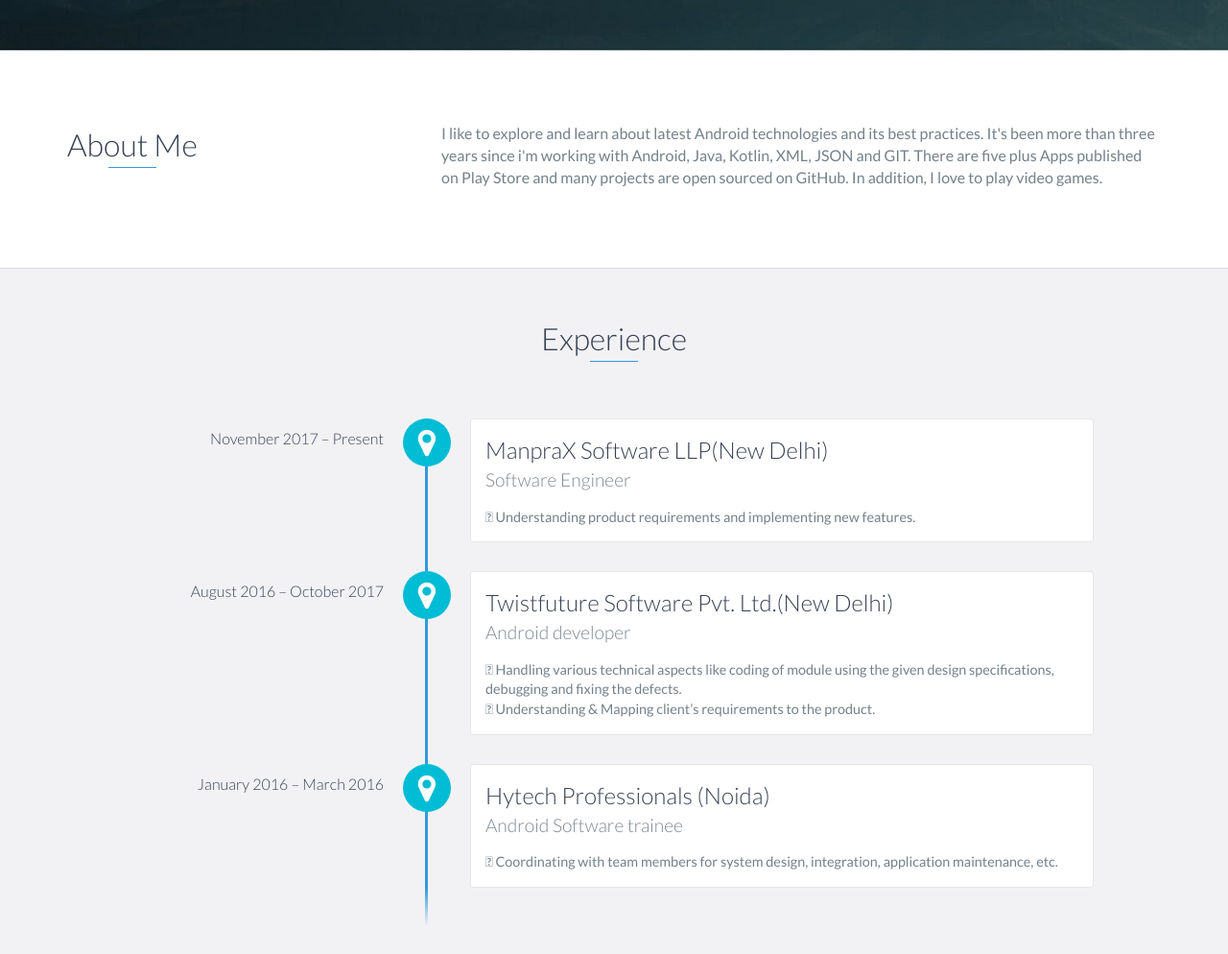
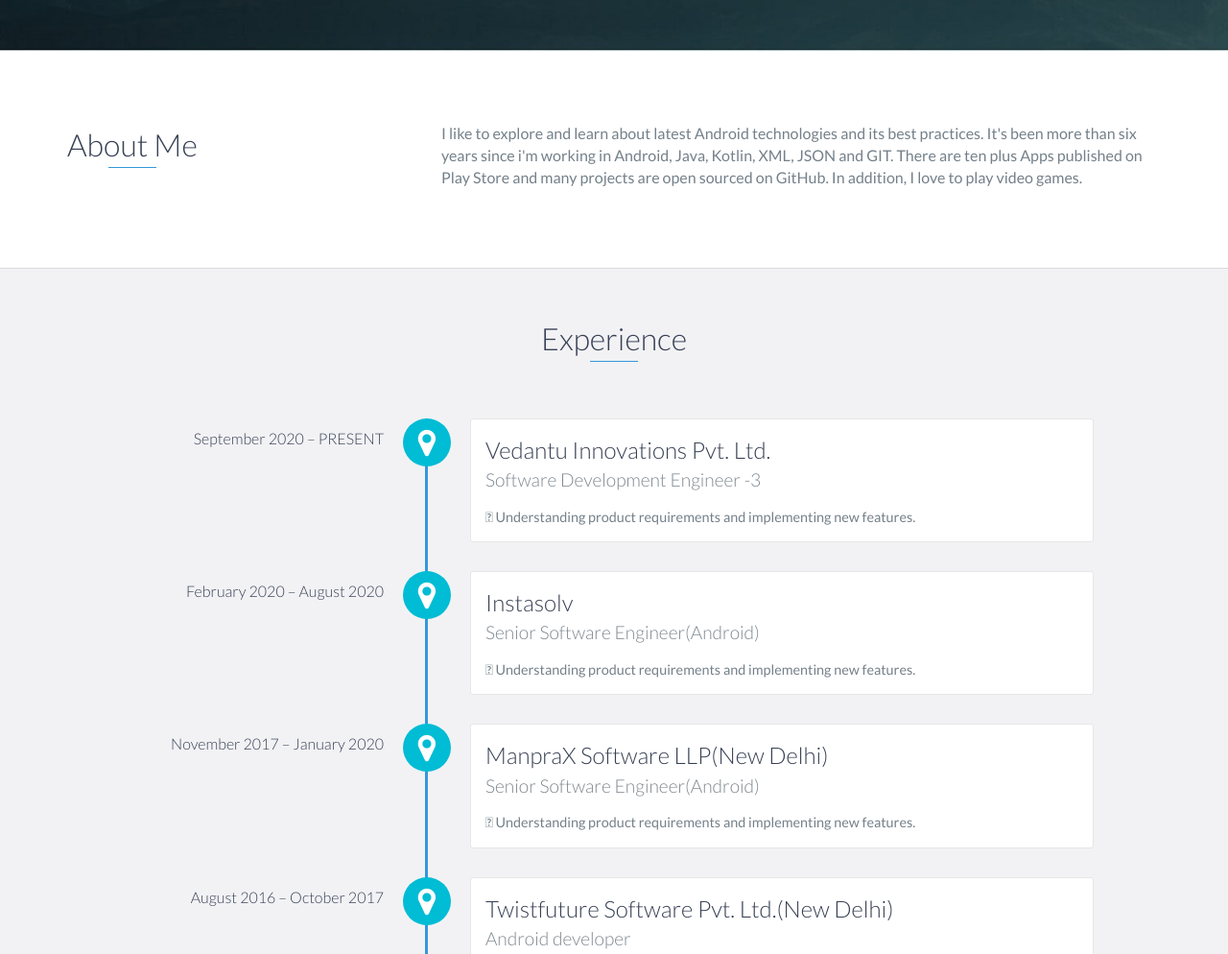
Before and after one commit to mukeshmaurya91/mukeshmaurya91.github.io, a plain HTML site: page index.html in a window 1280 px wide. Shown: the part 585-1579 px from the top of the page at 96% size. Drawn offline with nearby package versions, Linux system fonts and the light colour scheme.

Commit message:
updated at 18/05/2022

```diff
--- a/index.html
+++ b/index.html
@@ -71,7 +71,7 @@
                 </div>
                 <div class="col-md-8">
                     <p>
-                        I like to explore and learn about  latest Android technologies and its best practices. It's been more than three years since i'm working with Android, Java, Kotlin, XML, JSON and GIT. There are five plus Apps published on Play Store and many projects are open sourced on GitHub.
+                        I like to explore and learn about  latest Android technologies and its best practices. It's been more than six years since i'm working in Android, Java, Kotlin, XML, JSON and GIT. There are ten plus Apps published on Play Store and many projects are open sourced on GitHub.
                         In addition, I love to play video games.
                     </p>
                 </div>
@@ -83,9 +83,23 @@
     <div id="experience" class="background-alt">
         <h2 class="heading">Experience</h2>
         <div id="experience-timeline">
-		<div data-date="November 2017 – Present">
+		<div data-date="September 2020 – PRESENT">
+                <h3>Vedantu Innovations Pvt. Ltd.</h3>
+                <h4>Software Development Engineer -3</h4>
+                <p>
+                      	Understanding product requirements and implementing new features.
+                </p>
+            </div>
+		<div data-date="February 2020 – August 2020">
+                <h3>Instasolv </h3>
+                <h4>Senior Software Engineer(Android)</h4>
+                <p>
+                      	Understanding product requirements and implementing new features.
+                </p>
+            </div>
+		<div data-date="November 2017 – January 2020">
                 <h3>ManpraX Software LLP(New Delhi)</h3>
-                <h4>Software Engineer</h4>
+                <h4>Senior Software Engineer(Android)</h4>
                 <p>
                       	Understanding product requirements and implementing new features.
                 </p>
```
